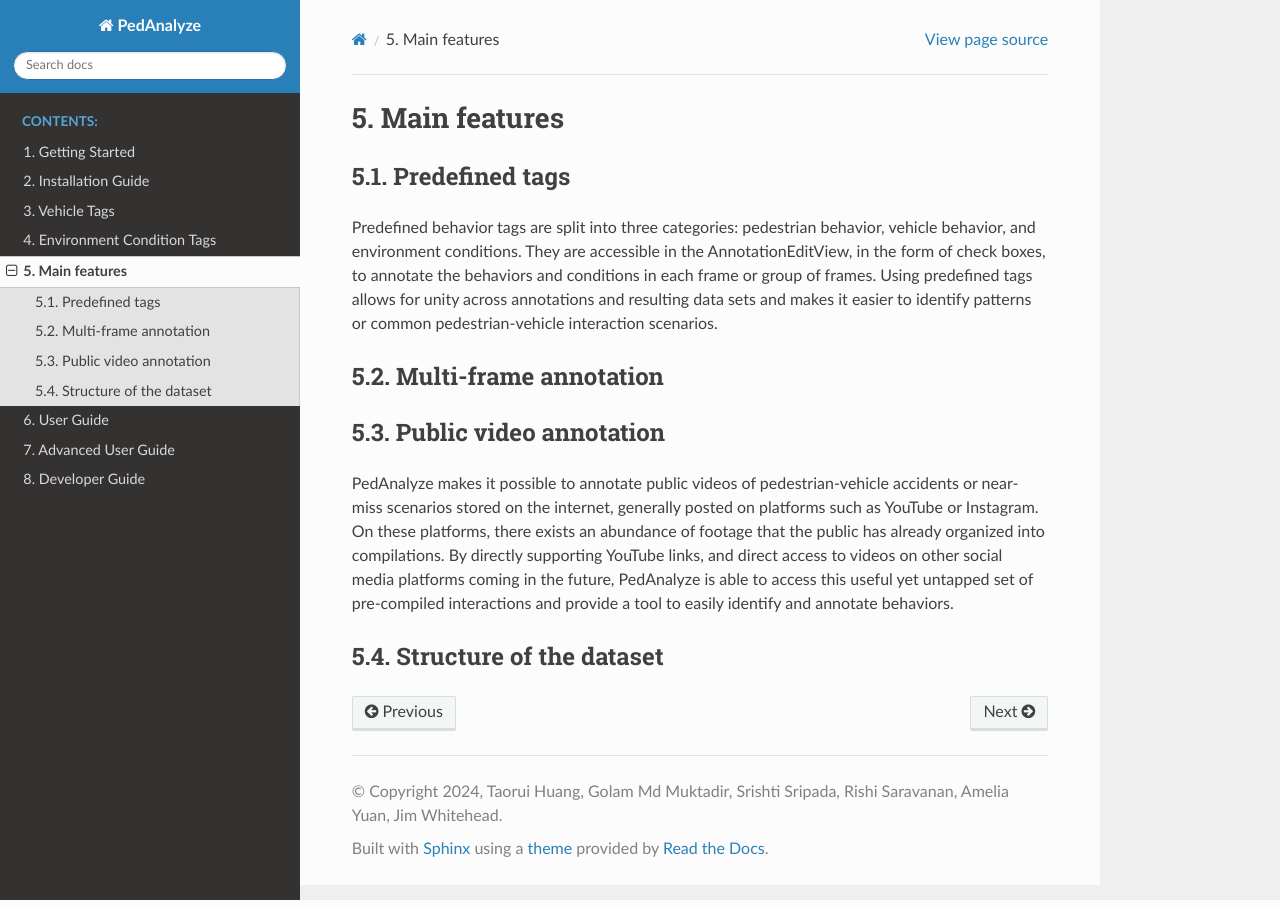
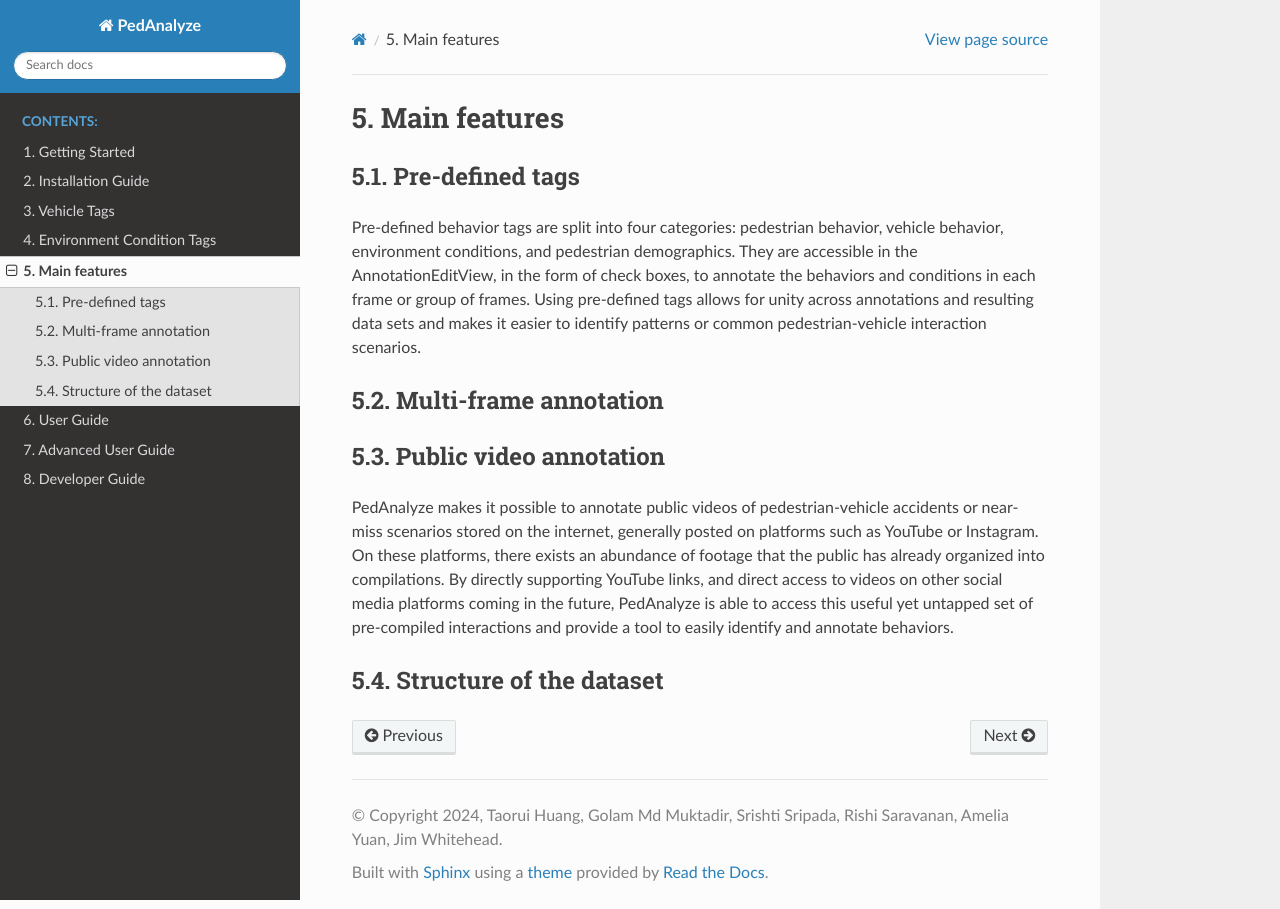
Before and after one commit to AugmentedDesignLab/ped-behavior-annotator, a Sphinx documentation site: the page built from docs/source/key-concepts.md, in a window 1280 px wide. Built offline with Sphinx 7.4.7 and the Read the Docs theme 2.0.0, drawn with Linux system fonts in a browser that asks for light colours; pages that are not in the unit, such as notebooks, are missing from menus.

Commit message:
Update key-concepts.md

```diff
--- a/docs/source/key-concepts.md
+++ b/docs/source/key-concepts.md
@@ -1,7 +1,7 @@
 # Main features
 
-## Predefined tags
-Predefined behavior tags are split into three categories: pedestrian behavior, vehicle behavior, and environment conditions. They are accessible in the AnnotationEditView, in the form of check boxes, to annotate the behaviors and conditions in each frame or group of frames. Using predefined tags allows for unity across annotations and resulting data sets and makes it easier to identify patterns or common pedestrian-vehicle interaction scenarios.
+## Pre-defined tags
+Pre-defined behavior tags are split into four categories: pedestrian behavior, vehicle behavior, environment conditions, and pedestrian demographics. They are accessible in the AnnotationEditView, in the form of check boxes, to annotate the behaviors and conditions in each frame or group of frames. Using pre-defined tags allows for unity across annotations and resulting data sets and makes it easier to identify patterns or common pedestrian-vehicle interaction scenarios.
 
 ## Multi-frame annotation
 
```
